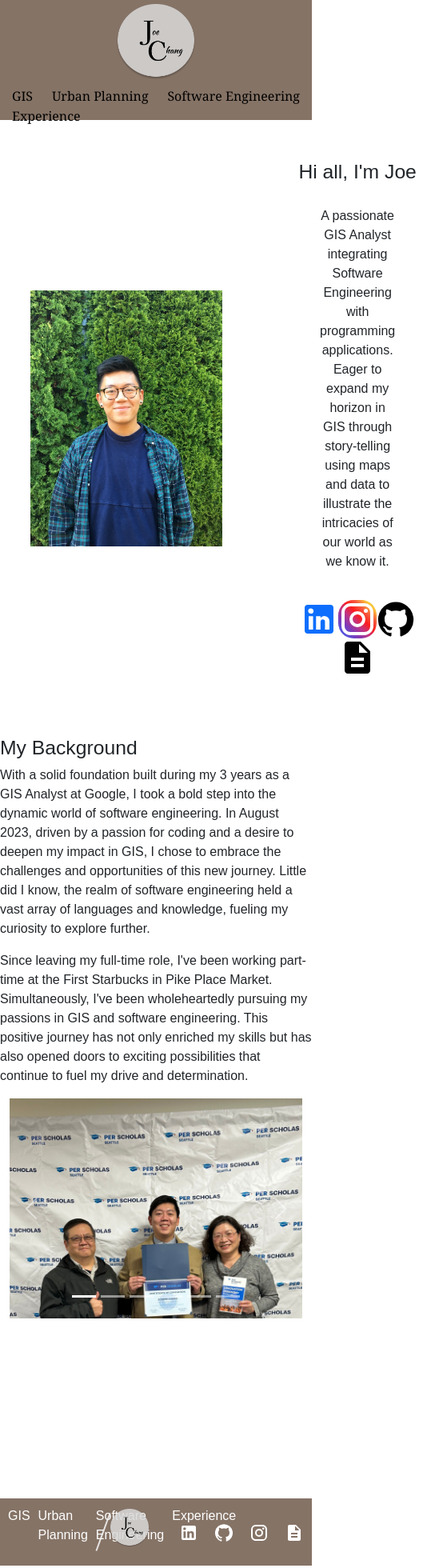
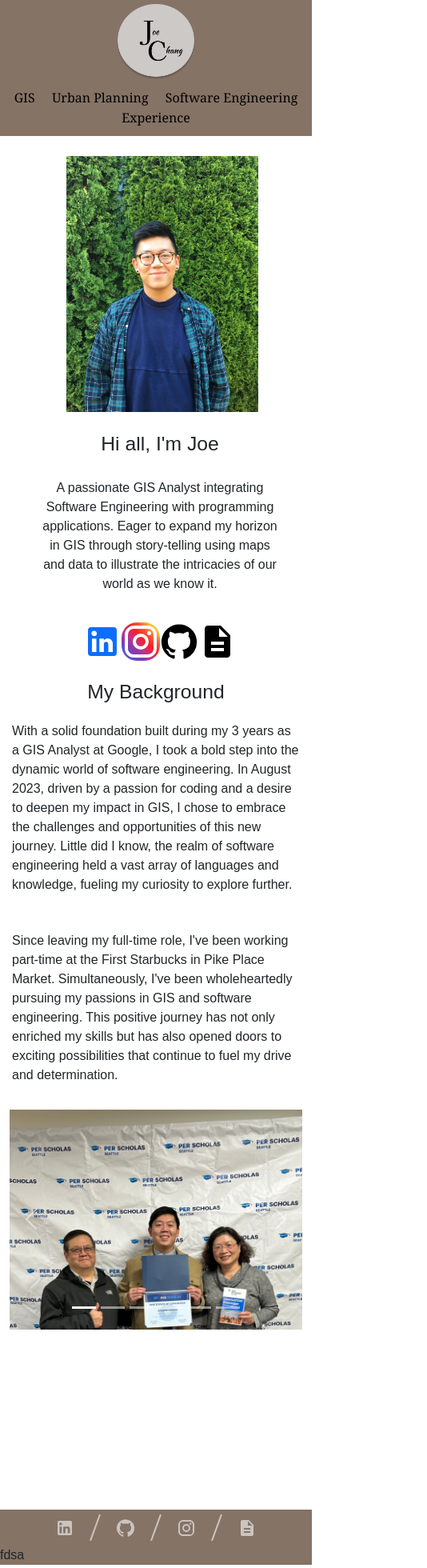
Before and after one commit to josephachang02/PortfolioApp, a React (Vite) app: page / in a window 390 px wide. Shown: the top 1960 px of the page at 80% size, 534 px wide, since content can reach past the window. Built offline with nearby package versions, Linux system fonts and the light colour scheme.

Commit message:
header is dynamic, some slight errors in the 700px range width

```diff
--- a/src/components/Footer/footer.css
+++ b/src/components/Footer/footer.css
@@ -1,53 +1,27 @@
 body {
   font-family: Arial, sans-serif;
 }
-
+#footer {
+  background-color: #857366;
+  bottom:2px
+}
 #footerContainer {
-  background-color: #333;
-  color: #fff;
-  padding: 10px;
   display: flex;
-  justify-content: space-between;
+  justify-content: center;
   align-items: center;
-  background-color: #857366;
+  height:45px
 }
-
+#footerContainer a {
+  margin: 0 25px;
+}
 .footer-divider {
   width: 2px;
-  height: 50px;
-  background-color: hsla(0, 0%, 96%, 0.884);
+  height: 35px;
+  background-color: hsla(0, 0%, 96%, 0.623);
   -webkit-transform: rotate(20deg);
   -ms-transform: rotate(20deg);
   transform: rotate(20deg);
   justify-content: center;
-}
-.logo {
-  display: flex;
-  align-items: center;
-}
-
-.logo img {
-  width: 50px; /* Adjust the width as needed */
-  height: auto;
-  margin-right: 10px;
-  padding-bottom: 10px;
-}
-
-.links {
-  display: flex;
-  list-style-type: none;
-  padding: 0;
-  color: #333;
-  max-width: 30%;
-}
-
-.links li {
-  margin-right: 10px;
-}
-
-.links a {
-  color: #fff;
-  text-decoration: none;
 }
 
 .icons {
@@ -55,8 +29,12 @@ body {
   justify-content: flex-end;
 }
 
-.icons a {
-  margin-left: 20px;
-  color: #fff;
+#footer a {
+  color: hsla(0, 0%, 96%, 0.623);
   text-decoration: none;
+  transition: color 0.3s ease;
 }
+
+#footer a:hover {
+  color:#ffffffef
+}
--- a/src/components/Footer/footer.jsx
+++ b/src/components/Footer/footer.jsx
@@ -9,30 +9,19 @@ import DescriptionIcon from '@mui/icons-material/Description';
 
 const footer = () => {
   return (
+    <div id ="footer">
     <div id = "footerContainer">
-
-
-    <ul className="links">
-      <li><a href="/GIS">GIS</a></li>
-      <li><a href="/UrbanPlanning">Urban Planning</a></li>
-      <li><a href="/SoftwareEngineering">Software Engineering</a></li>
-      <li><a href="/Experience">Experience</a></li>
-    </ul>
-
+<a href="https://www.linkedin.com/in/joechang022/" target ="_blank" rel="noopener noreferrer"><LinkedInIcon /></a>
 <div className= "footer-divider"></div>
-
-    <div className="logo">
-      <a href = "/">
-      <img src= {Logo} alt="Logo" />
-      </a>
-    </div>
-
-    <div className="icons">
-      <a href="https://www.linkedin.com/in/joechang022/" target ="_blank" rel="noopener noreferrer"><LinkedInIcon /></a>
-      <a href="https://github.com/josephachang02" target ="_blank" rel="noopener noreferrer"><GitHubIcon /></a>
-      <a href="https://www.instagram.com/joea_chang/" target ="_blank" rel="noopener noreferrer"><InstagramIcon /></a>
-      <a href={Resume} download target="_blank" rel="noopener noreferrer"><DescriptionIcon /></a>
-    </div>
+<a href="https://github.com/josephachang02" target ="_blank" rel="noopener noreferrer"><GitHubIcon /></a>
+<div className= "footer-divider"></div>
+<a href="https://www.instagram.com/joea_chang/" target ="_blank" rel="noopener noreferrer"><InstagramIcon /></a>
+<div className= "footer-divider"></div>
+<a href={Resume} download target="_blank" rel="noopener noreferrer" alt = "Download Resume"><DescriptionIcon /></a>
+  </div>
+  <div className='copyright'>
+    <p>fdsa</p>
+  </div>
   </div>
 );
 }
--- a/src/components/Header/header.jsx
+++ b/src/components/Header/header.jsx
@@ -23,7 +23,7 @@ const Header = () => {
   }, []);
 
   return (
-    <header className={shrink ? 'shrink' : ''}>
+    <header className={`header ${shrink ? 'shrink-header' : ''}`}>
       <div className="logo-container">
         <a href="/">
           <img id="Logo" src={Logo} alt="Logo" className={`Logo ${shrink ? 'small-logo' : ''}`} />
--- a/src/components/Header/index.css
+++ b/src/components/Header/index.css
@@ -9,6 +9,7 @@ header {
   align-items: center;
   height: 107px;
   min-width: 100vw;
+  justify-content: space-between;
 }
 
 .logo-container {
@@ -23,22 +24,23 @@ header {
 
 .navbar {
   margin:10px;
-  width: 100%;
   z-index: 1;
   transition: height 0.5s ease 0.8s;
-  display: flex;
-  justify-content: flex-end;
+  margin-right: 10px;
 }
 
-header.shrink {
-  padding: 5px;
-  max-height: 250px;
-  width:100%
+.shrink-header {
+  position: fixed;
+  top: 0;
+  z-index: 50;
+  height: 40px;
+  width: 100%; /* Occupy the full width */
+  transition: all 0.3s ease
 }
 .small-logo {
   justify-content: center;
   top: 0;
-  transition: width 0.5s ease-in-out; /* Add width transition for small-logo state */
+  transition: width 0.2s ease-in-out; /* Add width transition for small-logo state */
 }
 
 .Logo:hover, header:not(.shrink) .small-logo {
@@ -54,23 +56,11 @@ header:not(.shrink) .small-logo {
   transform: scale(1); /* Reset the scale for a smooth transition effect */
 }
 
-
-
-.shrink {
-  position: fixed;
-  top: 0;
-  z-index: 50;
-  height: 40px;
-  transform: all 3s ease;
-
-}
 .small-navbar {
   transform: all 3s ease;
   margin: 5px;
 
 }
-
-
 
 .navbar li {
   margin: 0 10px;
@@ -108,21 +98,21 @@ header:not(.shrink) .small-logo {
   }
 
 
-@media (max-width: 561px) {
+@media (max-width: 582px) {
   header {
     flex-direction: column;
     align-items: center;
-    width: 100% !important;
-    min-width: 100%;
-    min-height: 150px;
+    width: 100%;
+    min-width: 300px;
+    height: 150px;
   }
 
-    header.shrink {
-      padding: 5px;
-      height: 50px;
-      width:100%;
-      min-width: 100%;
-    }
+  .header.shrink-header {
+    padding: 5px;
+    height: 80px;
+    justify-content: start;
+
+  }
 
   .logo-container {
     align-items: center;
@@ -138,16 +128,17 @@ header:not(.shrink) .small-logo {
     margin: 0 auto;
     }
 
-.navbar a {
+    .navbar.li {
+      margin:0 5px;
+    }
+    .navbar a {
       size: 10px;
       }
 
   .NavTitle {
     text-decoration: none;
-    margin: 10px;
     flex: 1;
     flex-direction: row;
-    size: 10px;
     }
 
   .NavTitle:hover::before {
@@ -165,3 +156,25 @@ header:not(.shrink) .small-logo {
     background: currentColor;
     transition: width 0.2s ease-in-out;
 }}
+
+@media (max-width: 467px) {
+  header {
+    height:170px
+  }
+  .header.shrink-header {
+    position: fixed;
+    top: 0;
+    z-index: 50;
+    height: 100px;
+    width: 100%; /* Occupy the full width */
+    transition: all 0.3s ease;
+    margin-bottom: 20px;
+  }
+  ul.navbar {
+    margin:2px;
+    justify-content: space-around;
+  }
+  .navbar.li {
+    size: 5px;
+    }
+}
--- a/src/pages/Home/index.css
+++ b/src/pages/Home/index.css
@@ -14,7 +14,7 @@
 }
 
 .content-split-containershrink {
-  margin-top: 150px;
+  margin-top: 140px;
   display: flex;
   align-items: center;
 }
@@ -43,16 +43,12 @@
 #aboutContent.fade-in {
   flex: 1;
   padding-left: 10px;
-  margin: 50px;
   align-items: space-around;
   text-align: center;
   box-sizing: border-box;
   opacity: 0;
   transform: translateY(20px);
   transition: opacity 1s ease-in-out, transform 1.2s ease-in-out;
-}
-
-#aboutContent.fade-in {
   opacity: 1;
   transform: translateY(0);
 }
@@ -68,12 +64,26 @@
   padding: 20px;
 }
 
-@media (max-width: 628px) {
-  #content-split-container {
+#contAbout h2 {
+  text-align: center;
+}
+
+#contAbout p {
+  padding: 15px;
+}
+
+@media (max-width: 630px) {
+  .content-split-container {
     flex-direction: column;
     text-align: center;
+
+
   }
-
+  .content-split-containershrink {
+    flex-direction: column;
+    text-align: center;
+    margin-top: 200px;
+  }
   #profilePicture {
     display: flex;
     max-width: 240px;
```
